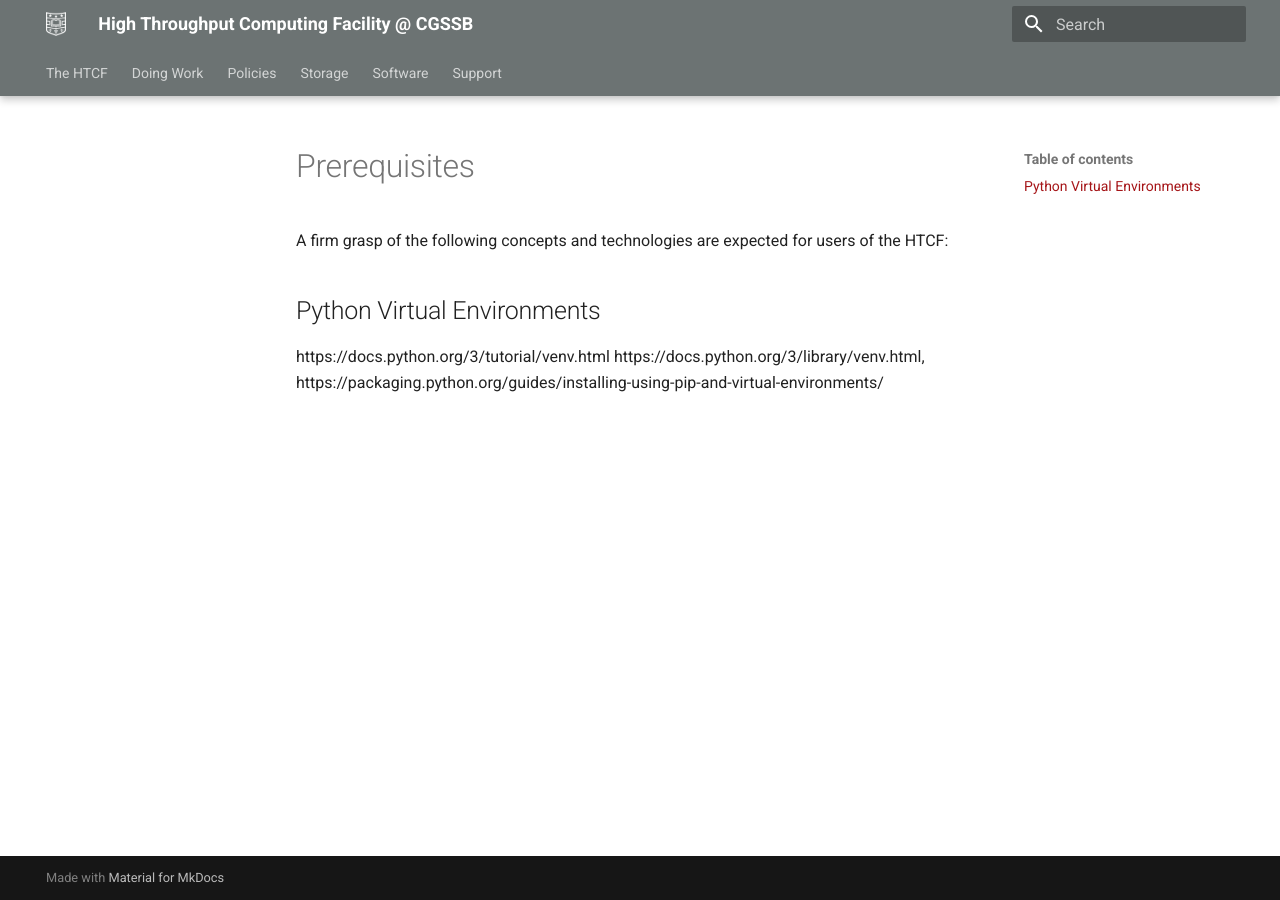
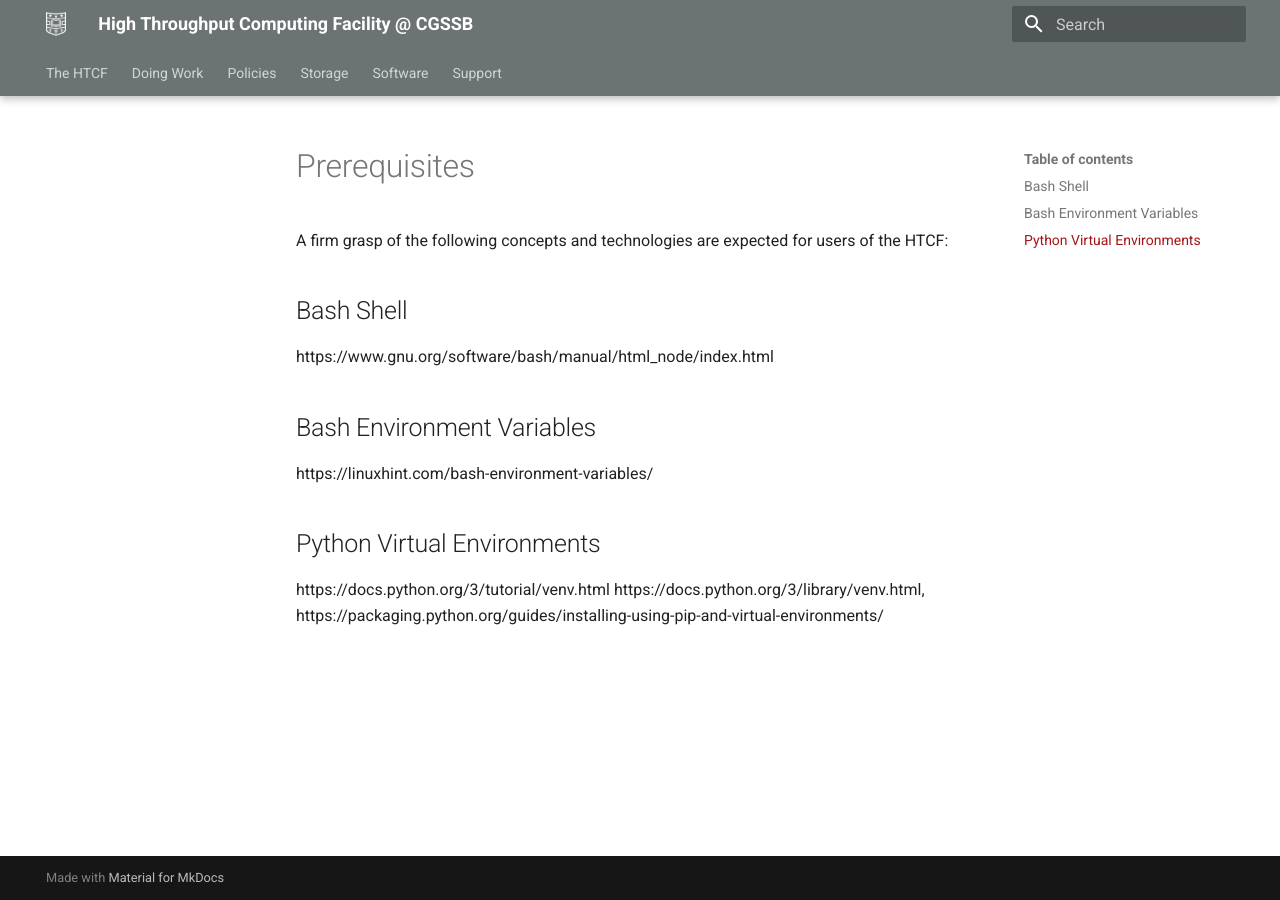
Before and after one commit to htcf/docs, an MkDocs documentation site: the page built from docs/prerequisites.md, in a window 1280 px wide. Built offline with MkDocs 1.6.1 and Material for MkDocs 9.7.7, drawn with Linux system fonts in a browser that asks for light colours.

Commit message:
Update prerequisites.md

```diff
--- a/docs/prerequisites.md
+++ b/docs/prerequisites.md
@@ -1,4 +1,10 @@
 A firm grasp of the following concepts and technologies are expected for users of the HTCF:
+
+## Bash Shell
+https://www.gnu.org/software/bash/manual/html_node/index.html
+
+## Bash Environment Variables
+https://linuxhint.com/bash-environment-variables/
 
 ## Python Virtual Environments
 
```
